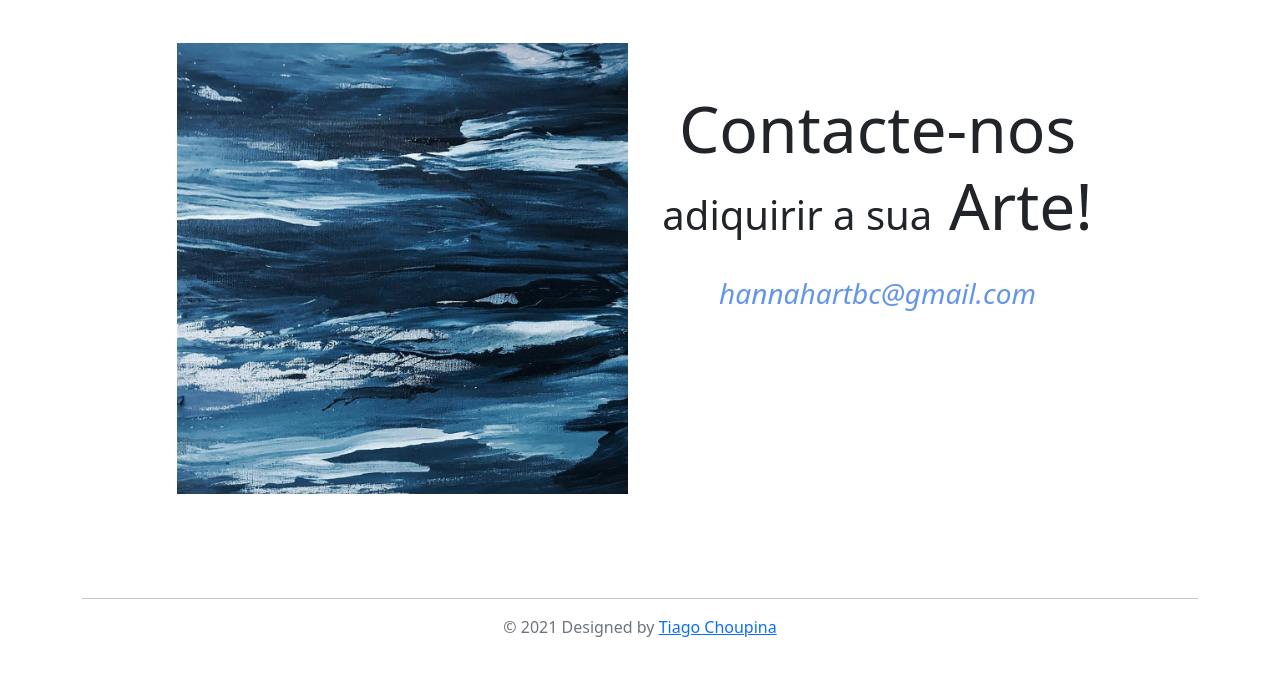
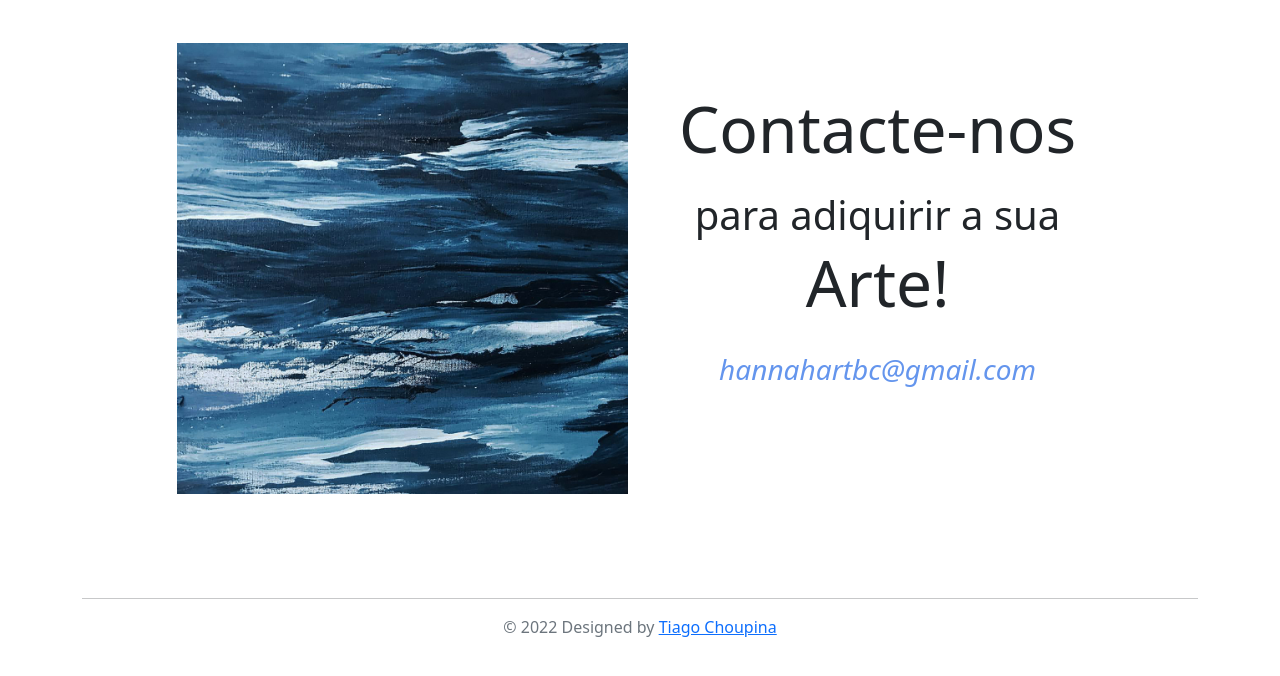
Before and after one commit to Palipuri/art, a plain HTML site: page contact.html in a window 1280 px wide. Shown: the part 78-754 px from the top of the page. Drawn offline with nearby package versions, Linux system fonts and the light colour scheme.

Commit message:
Update contact.html

```diff
--- a/contact.html
+++ b/contact.html
@@ -67,7 +67,7 @@
         </div>
         <div class="col-sm-5">
           <br><br>
-          <h1 class="display-3 text-center">Contacte-nos <label class="display-6">adiquirir a sua </label> Arte!</h1>
+          <h1 class="display-3 text-center">Contacte-nos <label class="display-6">para adiquirir a sua </label> Arte!</h1>
           <br>
           <h3 style="color: cornflowerblue; text-align: center;"><i>hannahartbc@gmail.com</i></h3>
         </div>
@@ -85,7 +85,7 @@
 <div class="container">
     <footer class="py-3 my-4">
         <hr>
-      <p class="text-center text-muted">© 2021 Designed by <a href="https://tiagochoupina017.github.io/tiagochoupina/Portfolio%20Tiago%20Choupina/index.html" target="_blank">Tiago Choupina</a></p>
+      <p class="text-center text-muted">© 2022 Designed by <a href="https://tiagochoupina017.github.io/tiagochoupina/Portfolio%20Tiago%20Choupina/index.html" target="_blank">Tiago Choupina</a></p>
     </footer>
 </div>
 
```
